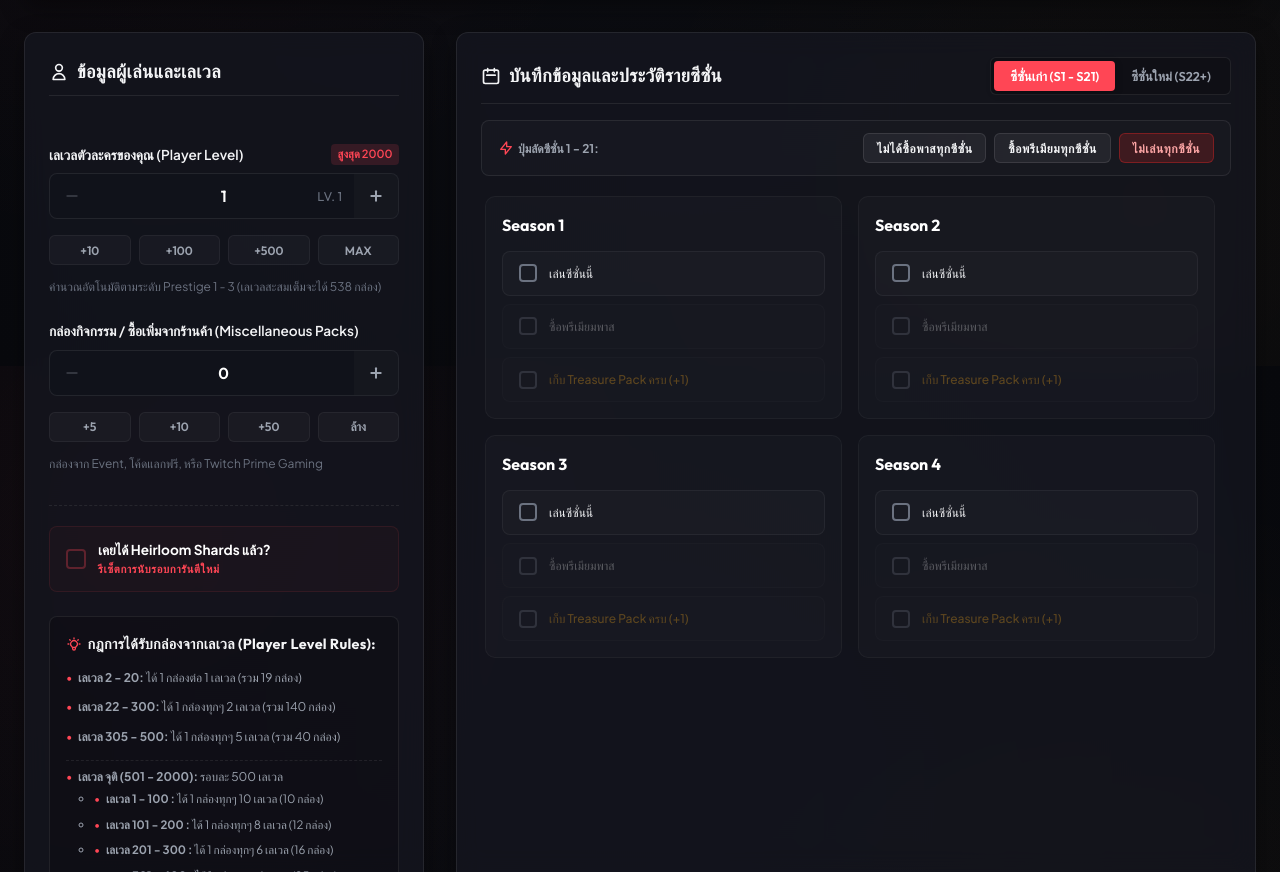
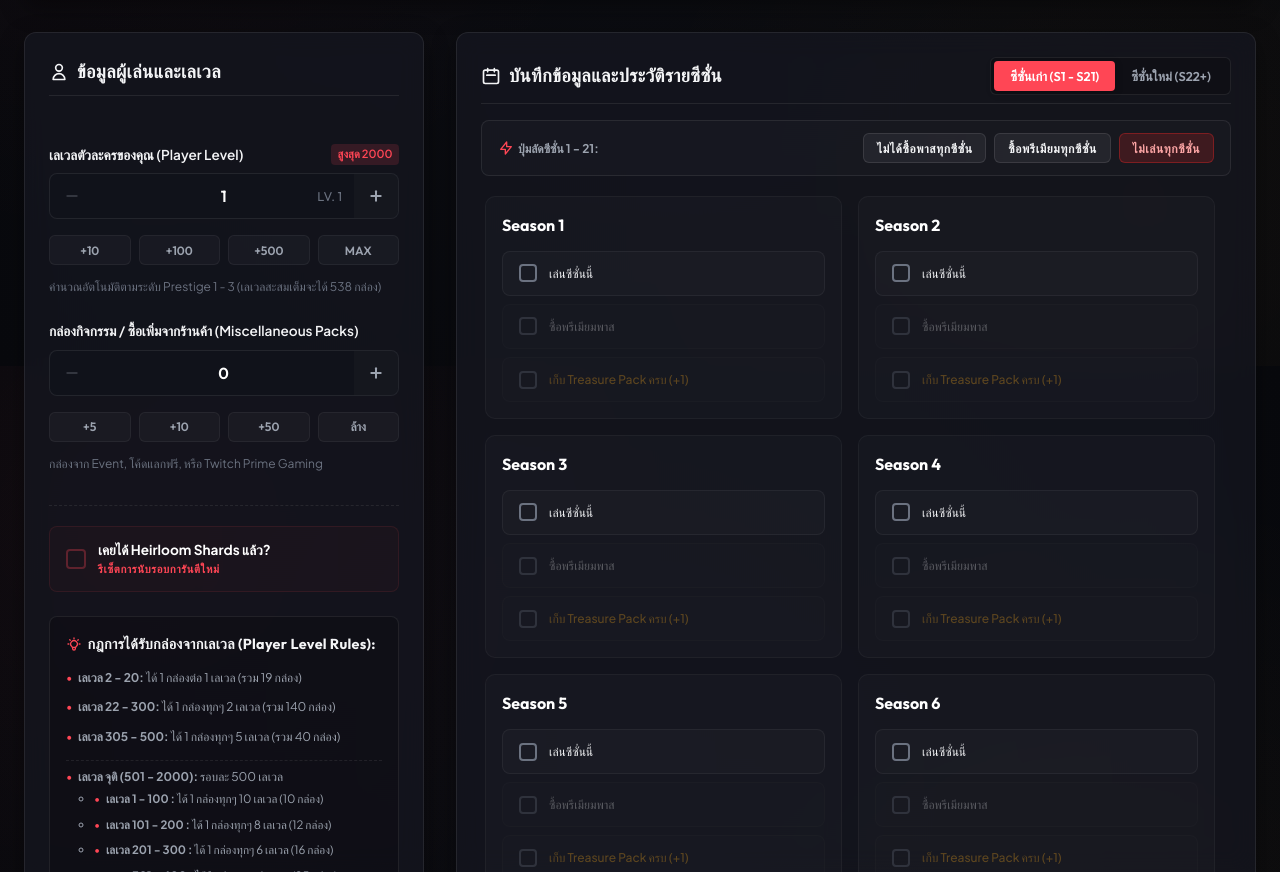
Before and after one commit to Bandidkw/apex-calculator-pack, a Vue app in the folder apex frontend/: page / in a window 1280 px wide. Shown: the part 434-1306 px from the top of the page. Built offline with nearby package versions, Linux system fonts and the light colour scheme.

Commit message:
Allow seasons scroll container to flex grow to fill right panel height

```diff
--- a/apex frontend/src/components/NewSeasonsGrid.vue
+++ b/apex frontend/src/components/NewSeasonsGrid.vue
@@ -295,6 +295,7 @@ const getNewSeason = (seasonNo: number | string): NewSeason => {
   display: flex;
   flex-direction: column;
   gap: 1rem;
+  flex: 1;
 }
 
 .quick-actions-bar {
@@ -329,7 +330,8 @@ const getNewSeason = (seasonNo: number | string): NewSeason => {
 
 /* Seasons Scrollable Grid */
 .scrollable-grid {
-  max-height: 480px;
+  flex: 1;
+  min-height: 480px;
   overflow-y: auto;
   padding: 0.25rem 1rem 1.5rem 0.25rem;
 }
--- a/apex frontend/src/components/OldSeasonsGrid.vue
+++ b/apex frontend/src/components/OldSeasonsGrid.vue
@@ -210,6 +210,7 @@ const toggleOldTreasure = (seasonStr: string) => {
   display: flex;
   flex-direction: column;
   gap: 1rem;
+  flex: 1;
 }
 
 .quick-actions-bar {
@@ -244,7 +245,8 @@ const toggleOldTreasure = (seasonStr: string) => {
 
 /* Seasons Scrollable Grid */
 .scrollable-grid {
-  max-height: 480px;
+  flex: 1;
+  min-height: 480px;
   overflow-y: auto;
   padding: 0.25rem 1rem 1.5rem 0.25rem;
 }
```
